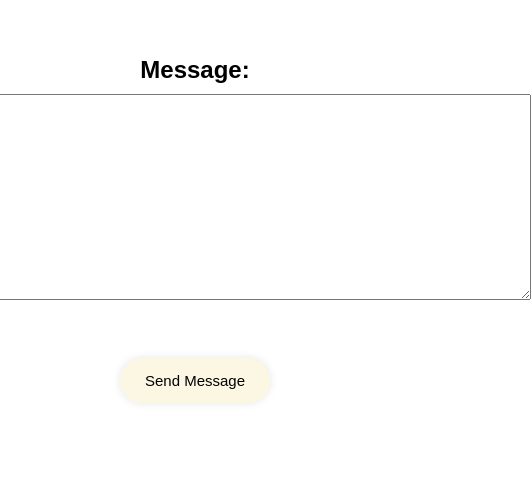
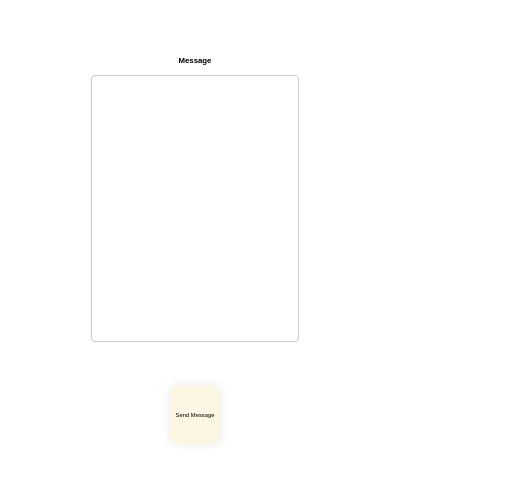
Before and after one commit to assemabudeif/Assem-Portfolio, a plain HTML site: page pages/birthday_content.html in a window 390 px wide. Shown: the whole page, 531 px wide, since content can reach past the window. Drawn offline with Linux system fonts and the light colour scheme.

Commit message:
chore: Update CSS styles for better responsiveness and readability

```diff
--- a/CSS/style.css
+++ b/CSS/style.css
@@ -12,6 +12,7 @@ body {
     width: 100%;
     background-color: #FEF9E5;
     display: flow;
+    top: 0;
 
 }
 
--- a/pages/birthday_content.html
+++ b/pages/birthday_content.html
@@ -14,7 +14,7 @@
         }
 
         label {
-            font-size: 1.5em;
+            font-size: 2vw;
             color: black;
             margin-bottom: 10px;
             font-weight: bold;
@@ -22,29 +22,40 @@
         }
 
         textarea {
-            width: 50em;
-            height: 15em;
-            margin-bottom: 3em;
+            width: 50vw;
+            height: 30vh;
+            margin-bottom: 3vh;
+            padding: 1em;
+            font-size: 1.5vw;
+            font-family: "./fonts/Poppins-Regular.ttf", sans-serif;
+            border: 1px solid #ccc;
+            border-radius: 4px;
+            resize: none;
+
         }
 
         input[type="submit"] {
-            min-width: 10em;
-            min-height: 3em;
+            min-width: 10vw;
+            min-height: 7vh;
             background-color: #fcf7e3;
             color: black;
-            font-size: 15px;
+            font-size: 1.5vw;
             border: none;
             cursor: pointer;
             border-radius: calc(3em / 2);
             box-shadow: 0 0 10px 0 rgba(0, 0, 0, 0.1);
         }
+
+        input[type="submit"]:hover {
+            background-color: #f7f1d3;
+        }
     </style>
 </head>
 
 <body>
-    <form action="thank_you.html" method="post">
+    <form action="thank_you.html" method="get">
 
-        <label for="message">Message:</label>
+        <label for="message">Message</label>
         <textarea id="message" name="message" required></textarea>
         <br>
         <input type="submit" value="Send Message">
```
Also changed, not shown: pages/country_images.html (+1 -1 lines), pages/home.html (+84 -49 lines), pages/thank_you.html (+3 -2 lines).
